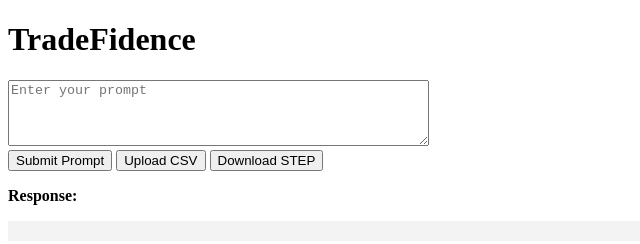
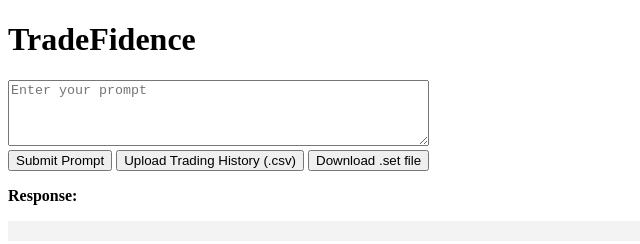
Before and after one commit to joshuasorkin/tradefidence, a website: page public/index.html in a window 1280 px wide. Shown: the whole page, without its empty margins (0-640 px from the left). Drawn offline with Linux system fonts and the light colour scheme.

Commit message:
Fixed button names

```diff
--- a/public/index.html
+++ b/public/index.html
@@ -10,8 +10,8 @@
   <textarea id="prompt" rows="4" cols="50" placeholder="Enter your prompt"></textarea><br>
   <button id="submitBtn">Submit Prompt</button>
   <input type="file" id="fileInput" accept=".csv" style="display: none;">
-  <button id="uploadBtn">Upload CSV</button>
-  <button id="downloadBtn">Download STEP</button>
+  <button id="uploadBtn">Upload Trading History (.csv)</button>
+  <button id="downloadBtn">Download .set file</button>
   <p><strong>Response:</strong></p>
   <p id="response"></p>
   <div id="chat-history" style="background-color: #f3f3f3; margin-bottom: 20px; padding: 10px;">
```
